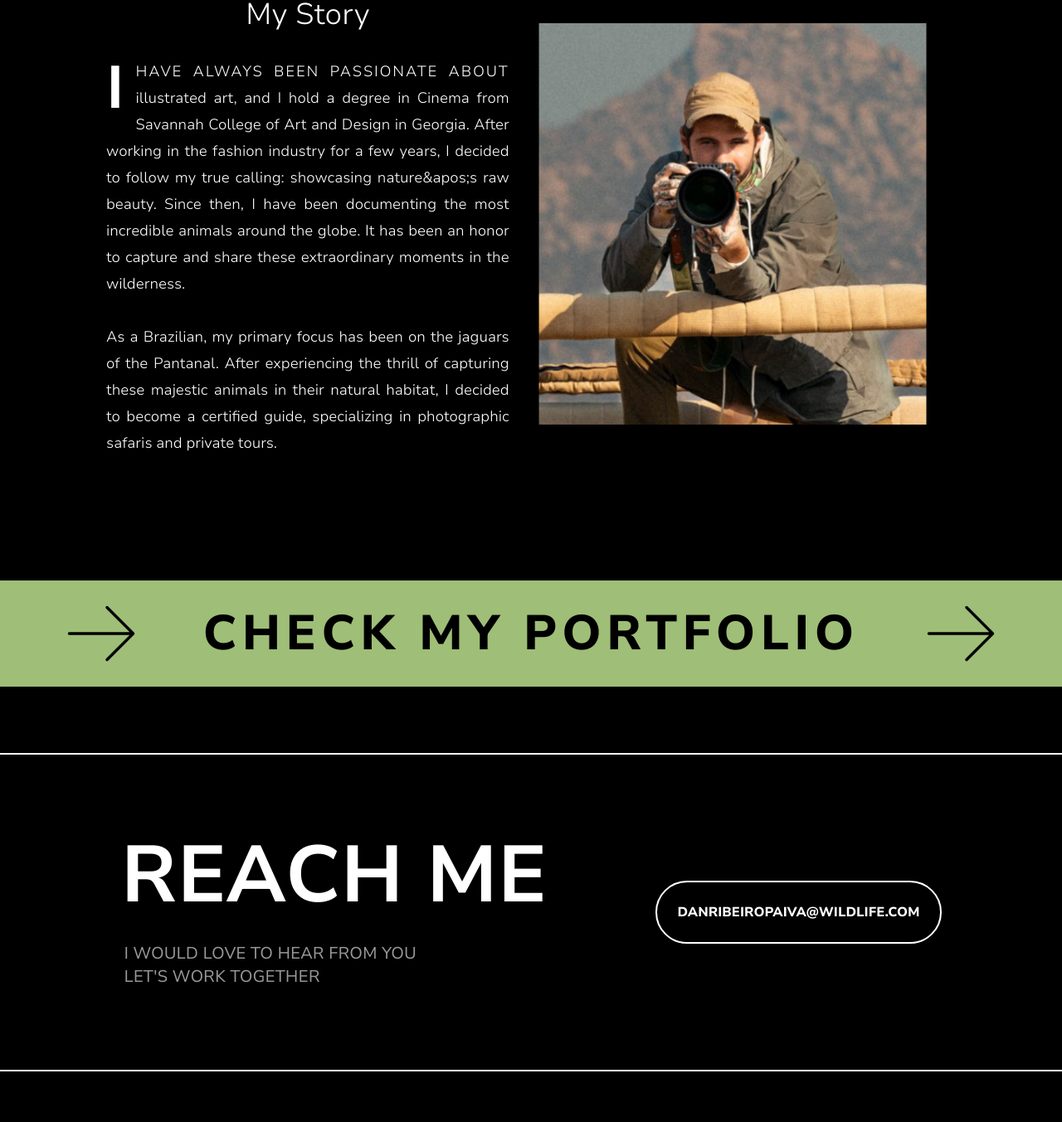
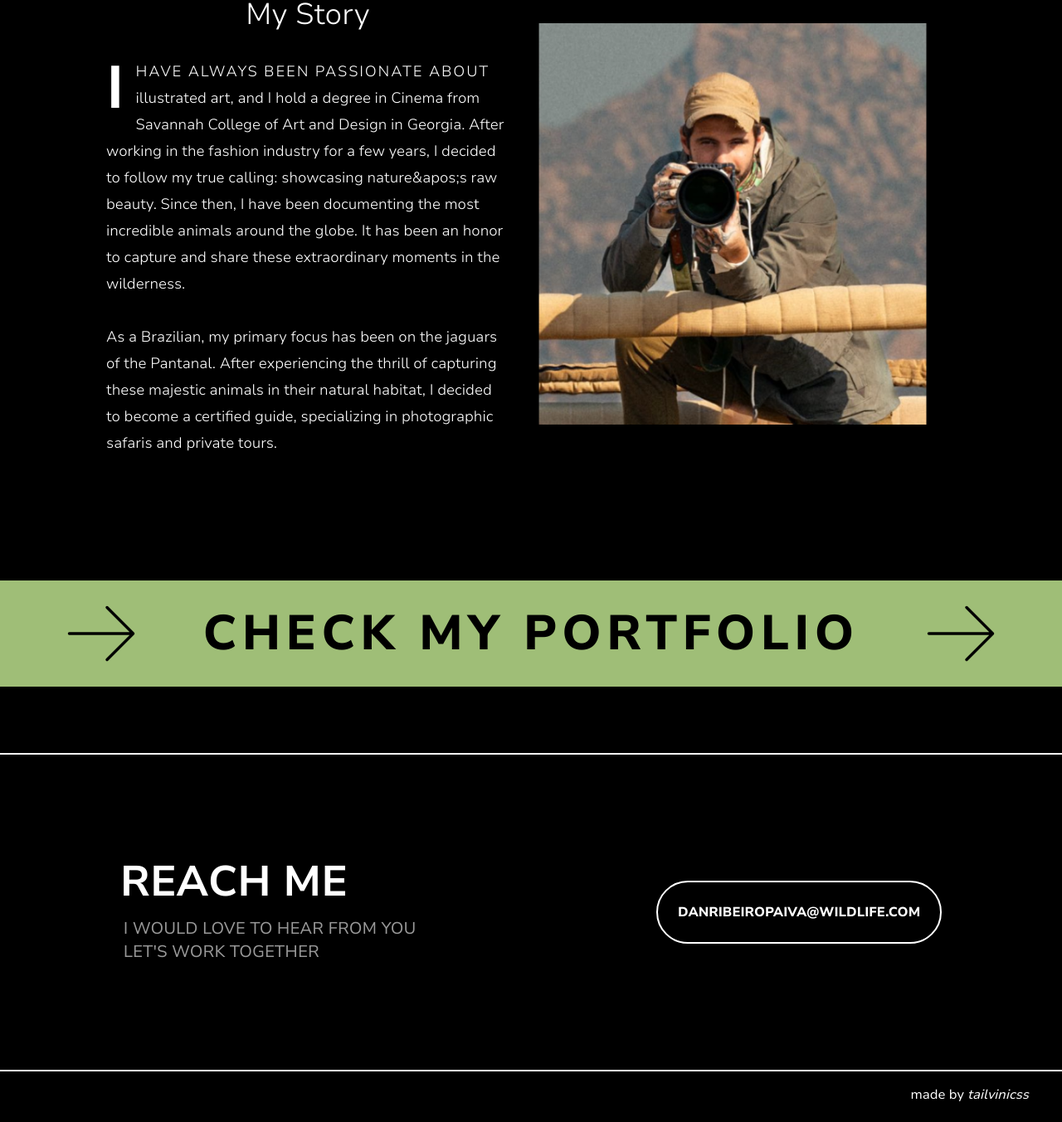
Before and after one commit to vinigouvea16/danpaiva, a Next.js app: page /en/about in a window 1280 px wide. Shown: the part 900-2253 px from the top of the page at 83% size. Built offline with nearby package versions, Linux system fonts and the light colour scheme.

Commit message:
layout updates

```diff
--- a/src/app/[locale]/about/page.tsx
+++ b/src/app/[locale]/about/page.tsx
@@ -21,14 +21,14 @@ export default function About({ params: { locale } }: Props) {
       <NavB />
       <div
         id="hero"
-        className="flex flex-col h-dvh items-start justify-between"
+        className="flex flex-col h-lvh items-start justify-between"
       >
         <Image
-          src="/images/desktop/SNY06578.jpg"
+          src="/images/desktop/SNY07486.jpg"
           height={1080}
           width={1920}
           alt={'a picture of a bird'}
-          className="absolute w-screen h-screen object-cover"
+          className="absolute w-screen h-screen object-cover brightness-75"
         />
         <div
           id="text-hero"
@@ -57,7 +57,7 @@ export default function About({ params: { locale } }: Props) {
         </div>
       </div>
 
-      <div id="myStory" className="xl:h-dvh w-full">
+      <div id="myStory" className="xl:h-lvh w-full">
         <div className="flex xl:px-32 py-24 px-2 gap-12 xl:gap-0 justify-between items-center xl:flex-row flex-col ">
           <div
             id="left-side"
@@ -65,13 +65,13 @@ export default function About({ params: { locale } }: Props) {
           >
             <span className="text-4xl font-light ">{t('myStory-span')}</span>
             <p
-              className="xl:text-lg font-light xl:leading-8 text-justify first-line:uppercase first-line:tracking-widest
+              className="xl:text-lg font-light xl:leading-8  first-line:uppercase first-line:tracking-widest
   first-letter:text-7xl first-letter:font-bold first-letter:text-white
   first-letter:mr-3 first-letter:float-left"
             >
               {t('myStory-p1')}
             </p>
-            <p className="xl:text-lg font-light xl:leading-8 text-justify">
+            <p className="xl:text-lg font-light xl:leading-8 ">
               {t('myStory-p2')}
             </p>
           </div>
--- a/src/app/[locale]/page.tsx
+++ b/src/app/[locale]/page.tsx
@@ -14,7 +14,7 @@ export default function Index({ params: { locale } }: Props) {
   const t = useTranslations('DesktopHome')
 
   return (
-    <div className="flex lg:flex-row h-dvh flex-col">
+    <div className="flex lg:flex-row h-lvh flex-col">
       <LocaleSwitcherHeader />
       <Link href="/about" className="flex-1 relative group lg:h-lvh h-1/2">
         <Image
--- a/src/app/[locale]/portfolio/page.tsx
+++ b/src/app/[locale]/portfolio/page.tsx
@@ -13,11 +13,11 @@ export default function Portfolio() {
           className="relative group flex items-center justify-center bg-gray-800"
         >
           <Image
-            src="/images/desktop/pantanalHome.jpg"
+            src="/images/desktop/SNY07077.jpg"
             fill
             className="object-cover transform group-hover:brightness-75"
             alt="Project 1"
-            // unoptimized={true}
+            unoptimized={true}
           />
           <h3 className="absolute bottom-[20%] xl:right-[5%] text-white opacity-60 text-4xl font-bold uppercase tracking-[10px] group-hover:text-amber-500 group-hover:opacity-100 transition-colors">
             pantanal
@@ -28,11 +28,11 @@ export default function Portfolio() {
           className="relative group flex items-center justify-center bg-gray-800"
         >
           <Image
-            src="/images/desktop/india.jpg"
+            src="/images/desktop/SNY07486.jpg"
             fill
             className="object-cover group-hover:brightness-75"
             alt="Project 2"
-            // unoptimized={true}
+            unoptimized={true}
           />
           <h3 className="absolute bottom-[20%] xl:right-[5%] text-white opacity-60 text-4xl font-bold uppercase tracking-[10px] group-hover:text-amber-500 group-hover:opacity-100 transition-colors">
             himalaya
@@ -43,11 +43,11 @@ export default function Portfolio() {
           className="relative group flex items-center justify-center bg-gray-800"
         >
           <Image
-            src="/images/desktop/wildlife.jpg"
+            src="/images/desktop/SNY04113.jpg"
             fill
             className="object-cover group-hover:brightness-75"
             alt="Project 3"
-            // unoptimized={true}
+            unoptimized={true}
           />
           <h3 className="absolute bottom-[20%] xl:right-[5%] text-white opacity-60 text-4xl font-bold uppercase tracking-[10px] group-hover:text-amber-500 group-hover:opacity-100 transition-colors">
             india
@@ -58,11 +58,11 @@ export default function Portfolio() {
           className="relative group flex items-center justify-center bg-gray-800"
         >
           <Image
-            src="/images/desktop/africa.jpg"
+            src="/images/flamingo.jpg"
             fill
             className="object-cover group-hover:brightness-75"
             alt="Project 4"
-            // unoptimized={true}
+            unoptimized={true}
           />
           <h3 className="absolute bottom-[20%] xl:right-[5%] text-white opacity-60 text-4xl font-bold uppercase tracking-[10px] group-hover:text-amber-500 group-hover:opacity-100 transition-colors">
             africa
--- a/src/app/[locale]/projects/africa/page.tsx
+++ b/src/app/[locale]/projects/africa/page.tsx
@@ -24,17 +24,18 @@ export default async function Africa({ params: { locale } }: Props) {
       <NavB />
       <div className="flex flex-col h-svh items-start justify-between overflow-x-hidden">
         <Image
-          src="/images/desktop/africa.jpg"
+          src="/images/flamingo.jpg"
           alt={'a picture of a cheetah'}
-          className="absolute w-screen h-screen object-cover -z-10  "
+          className="absolute w-screen h-screen object-cover -z-10 brightness-75"
           height={1080}
           width={1920}
+          unoptimized={true}
         />
         <div
           id="text-hero"
           className="relative flex flex-col lg:left-[5%] lg:top-1/2 h-full lg:h-auto lg:items-start items-center lg:justify-normal justify-evenly lg:px-0 px-2 gap-80 lg:gap-0"
         >
-          <h1 className="lg:text-8xl text-5xl font-extrabold  uppercase tracking-[0.20em]">
+          <h1 className="lg:text-[7vw] text-[11vw] font-extrabold  uppercase tracking-[0.20em]">
             AFRICA
           </h1>
           <p className="text-xl lg:w-1/2 lg:pl-1 text-center lg:text-start">
--- a/src/app/[locale]/projects/pantanal/page.tsx
+++ b/src/app/[locale]/projects/pantanal/page.tsx
@@ -24,17 +24,18 @@ export default async function Pantanal({ params: { locale } }: Props) {
       <NavB />
       <div className="flex flex-col h-svh items-start justify-between overflow-x-hidden">
         <Image
-          src="/images/desktop/pantanalHome.jpg"
+          src="/images/desktop/SNY07077.jpg"
           alt={'a picture of a cheetah'}
           className="absolute w-screen h-screen object-cover -z-10  "
           height={1080}
           width={1920}
+          unoptimized={true}
         />
         <div
           id="text-hero"
           className="relative flex flex-col lg:left-[5%] lg:top-1/2 h-full lg:h-auto lg:items-start items-center lg:justify-normal justify-evenly lg:px-0 px-2 gap-80 lg:gap-0"
         >
-          <h1 className="lg:text-8xl text-5xl font-extrabold  uppercase tracking-[0.20em]">
+          <h1 className="lg:text-[7vw] text-[11vw] font-extrabold  uppercase tracking-[0.20em]">
             PANTANAL
           </h1>
           <p className="text-xl lg:w-1/2 lg:pl-1 text-center lg:text-start">
--- a/src/components/footer.tsx
+++ b/src/components/footer.tsx
@@ -4,19 +4,33 @@ import React from 'react'
 export default function Footer() {
   const t = useTranslations('Footer')
   return (
+    <>
       <footer
         id="footer"
-      className="lg:flex lg:flex-row flex flex-col bg-black lg:h-96 py-20 border-t-2 border-b-2 mb-16 justify-around items-center lg:px-20 px-10 lg:gap-0 gap-10 border-white w-full text-center lg:text-start"
+        className="lg:flex lg:flex-row flex flex-col bg-black lg:h-96 py-16 border-t-2 border-b-2 mb-4 justify-around items-center lg:gap-0 gap-10 border-white w-full text-center lg:text-start"
       >
-      <div className="gap-8 flex flex-col">
-        <h4 className="uppercase lg:text-8xl text-6xl font-bold">{t('h4')}</h4>
+        <div className="gap-4 md:gap-4 flex flex-col">
+          <h4 className="uppercase lg:text-[4vw] text-6xl font-bold md:max-w-[550px]">
+            {t('h4')}
+          </h4>
           <p className="uppercase text-xl opacity-60 font-normal pl-1 ">
             {t('p.part1')} <br /> {t('p.part2')}
           </p>
         </div>
         <div className="border-2 border-white p-6 font-extrabold uppercase rounded-full flex justify-center align-middle items-center">
-        <a href="#">danribeiropaiva@wildlife.com</a>
+          <a href="mailto:drc_paiva@hotmail.com">
+            danribeiropaiva@wildlife.com
+          </a>
         </div>
       </footer>
+      <div>
+        <p className="flex justify-end items-end pr-4 md:pr-10 pb-4 gap-1">
+          made by{' '}
+          <a href="http://tailvinicss.dev" className="italic">
+            tailvinicss
+          </a>
+        </p>
+      </div>
+    </>
   )
 }
--- a/src/components/language-switcher.tsx
+++ b/src/components/language-switcher.tsx
@@ -20,7 +20,7 @@ export default function LocaleSwitcherHeader() {
           <Image
             src="/images/us-flag.png"
             alt="USA flag"
-            width={40}
+            width={30}
             height={10}
             className="cursor-pointer border-2 border-white rounded transition-transform duration-100 hover:scale-110"
             onClick={() => switchLocale('en')}
@@ -28,7 +28,7 @@ export default function LocaleSwitcherHeader() {
           <Image
             src="/images/br-flag.png"
             alt="Brazilian flag"
-            width={40}
+            width={30}
             height={10}
             className="cursor-pointer border-2 border-white rounded transition-transform duration-200 hover:scale-110"
             onClick={() => switchLocale('pt-BR')}
```
Lines whose indentation alone changed are shown as unchanged.
